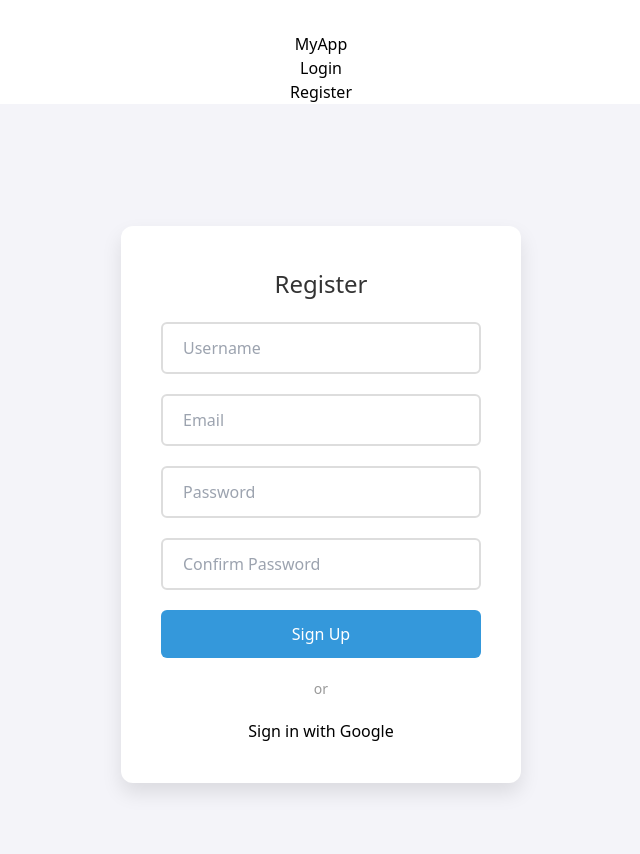
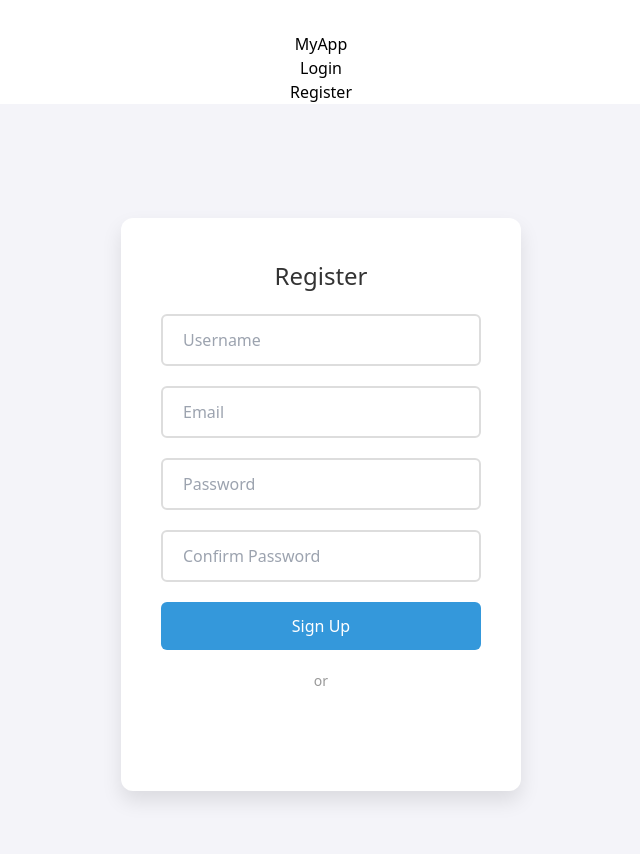
Before and after one commit to Kiragu-Maina/datingapp, a React (Vite) app: page /register in a window 1280 px wide. Shown: the top 854 px of the page, without its empty margins (319-959 px from the left). Built offline with nearby package versions, Linux system fonts and the light colour scheme.

Commit message:
let's try this out

```diff
--- a/src/authentication/Register.jsx
+++ b/src/authentication/Register.jsx
@@ -1,6 +1,6 @@
     import { useState } from 'react';
     import './Register.css'; // External CSS file for styling
-import { useGoogleLogin } from '@react-oauth/google';
+    import { GoogleLogin } from '@react-oauth/google';
 
     const Register = () => {
     const [formData, setFormData] = useState({
@@ -24,19 +24,17 @@ const Register = () => {
         console.log('Form Submitted', formData);
     };
 
-  const handleGoogleSignIn = useGoogleLogin({
-    onSuccess: async (codeResponse) => {
+    const handleGoogleSignIn = async (credentialResponse) => {
         setIsLoading(true);
         try {
-        const authCode = codeResponse.code; // Use the authorization code
-        console.log('Authorization code:', authCode);
-
+        const id_token = credentialResponse.credential;
+        console.log('code or token', id_token);
         const response = await fetch('https://dating-app-kiragu-maina9939-0skprw3t.leapcell.dev/apis/dj-rest-auth/google/', {
             method: 'POST',
             headers: {
             'Content-Type': 'application/json',
             },
-          body: JSON.stringify({ code: authCode }), // Send the auth code to the backend
+            body: JSON.stringify({id_token: id_token }),
         });
 
         if (!response.ok) {
@@ -52,12 +50,7 @@ const Register = () => {
         } finally {
         setIsLoading(false);
         }
-    },
-    onError: () => {
-      console.log('Login Failed');
-    },
-    flow: 'auth-code', // Switch to Authorization Code Flow
-  });
+    };
 
     return (
         <div className="register-container">
@@ -112,9 +105,14 @@ const Register = () => {
 
             <div className="separator">or</div>
 
-        <button type="button" onClick={() => handleGoogleSignIn()} className="google-login-btn">
-          Sign in with Google
-        </button>
+            <GoogleLogin
+            onSuccess={handleGoogleSignIn}
+            onError={() => {
+                console.log('Login Failed');
+            }}
+            logo_alignment="left" // Add other props as needed
+            type="standard" // Choose 'standard' or 'icon'
+            />
         </form>
 
         {isLoading && (
```
Lines whose indentation alone changed are shown as unchanged.
